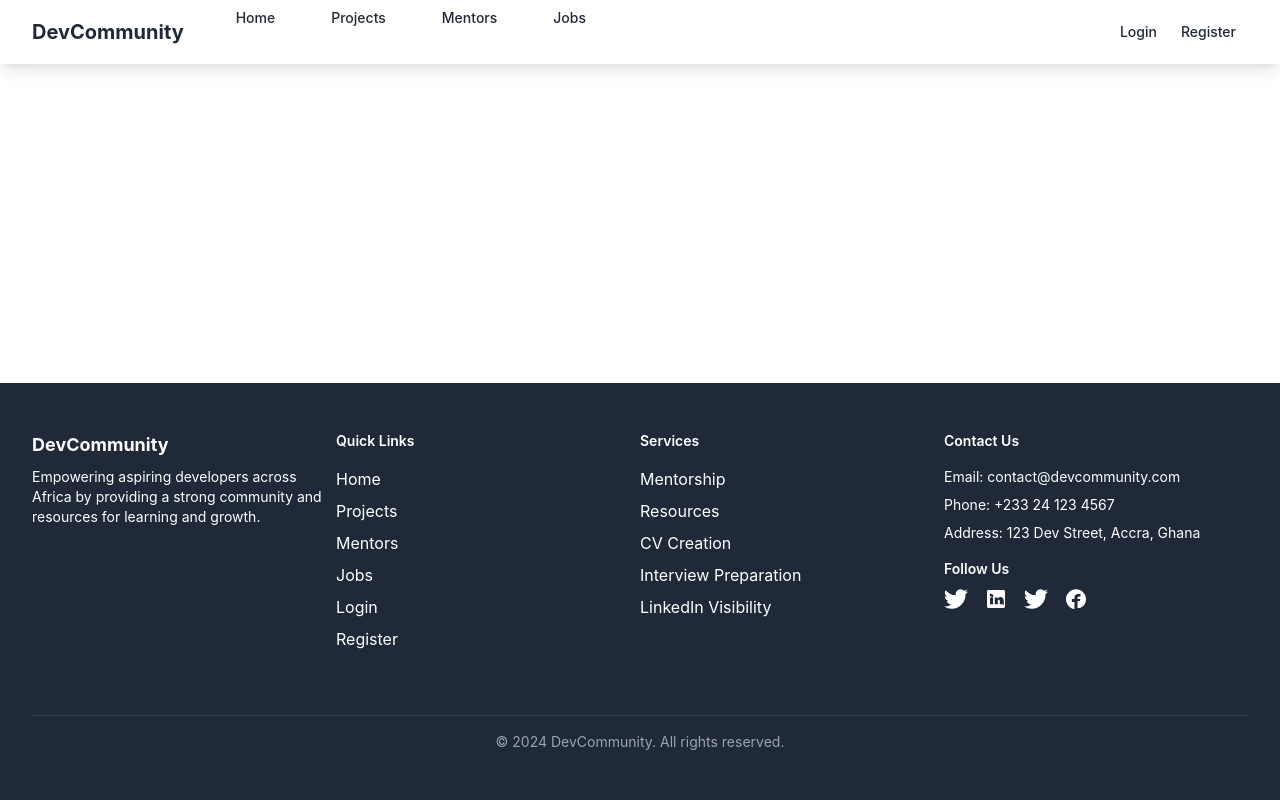
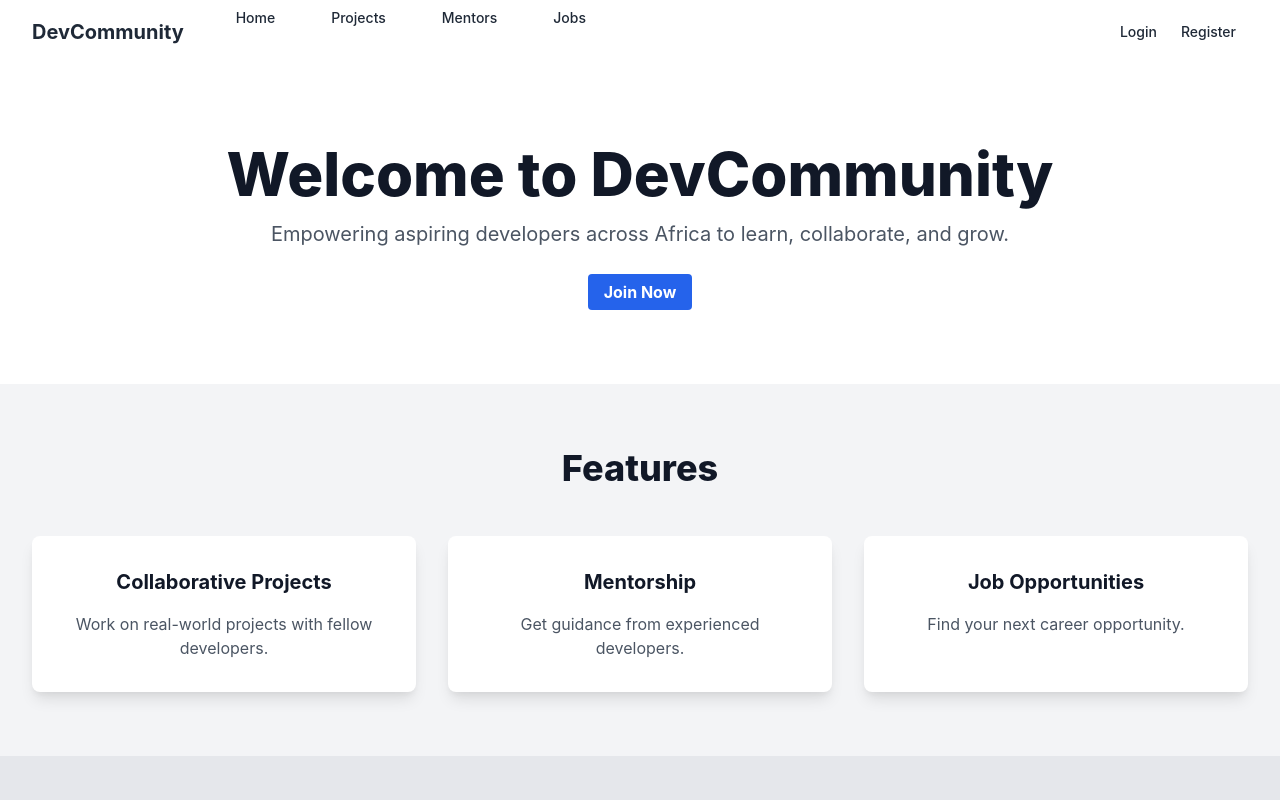
Before and after one commit to yorliabdulai/dev-community, a React (Create React App) app in the folder frontend/: page / in a window 1280 px wide. Shown: the top 800 px of the page. Built offline with nearby package versions, Linux system fonts and the light colour scheme.

Commit message:
Add Home route to App component

```diff
--- a/frontend/src/App.tsx
+++ b/frontend/src/App.tsx
@@ -17,6 +17,7 @@ import UserProfile from './components/Profile/UserProfile';
 import Notification from './components/Notification';
 import Navbar from './components/shared/Navbar';
 import Footer from './components/shared/Footer';
+import Home from './pages/Home';
 
 const App: React.FC = () => {
   return (
@@ -26,6 +27,7 @@ const App: React.FC = () => {
           <Navbar />
           <main className="flex-grow">
         <Routes>
+          <Route path="/" element={<Home />} />
           <Route path="/login" element={<Login />} />
           <Route path="/register" element={<Register />} />
           <Route path="/dashboard" element={<Dashboard />} />
```
